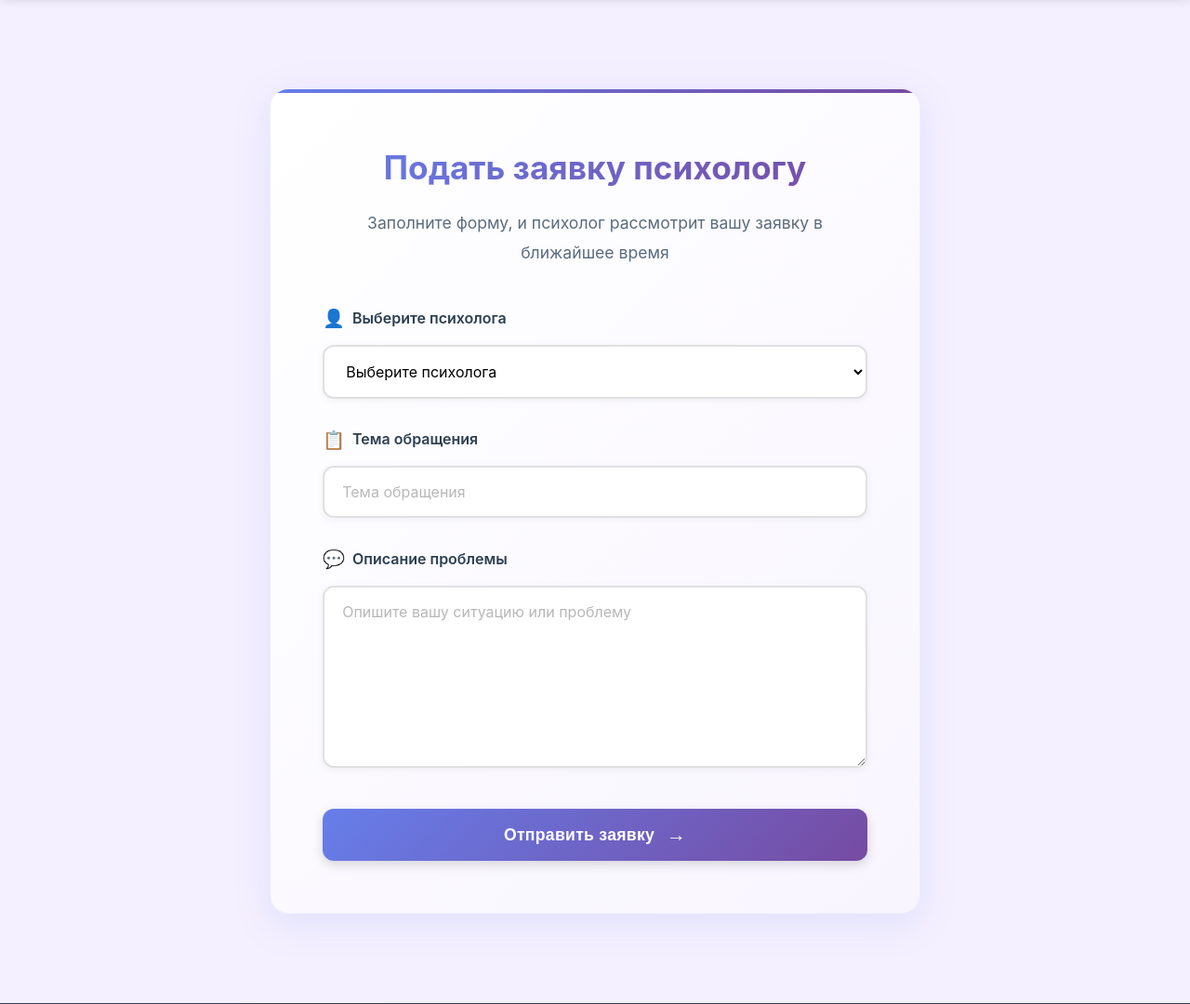
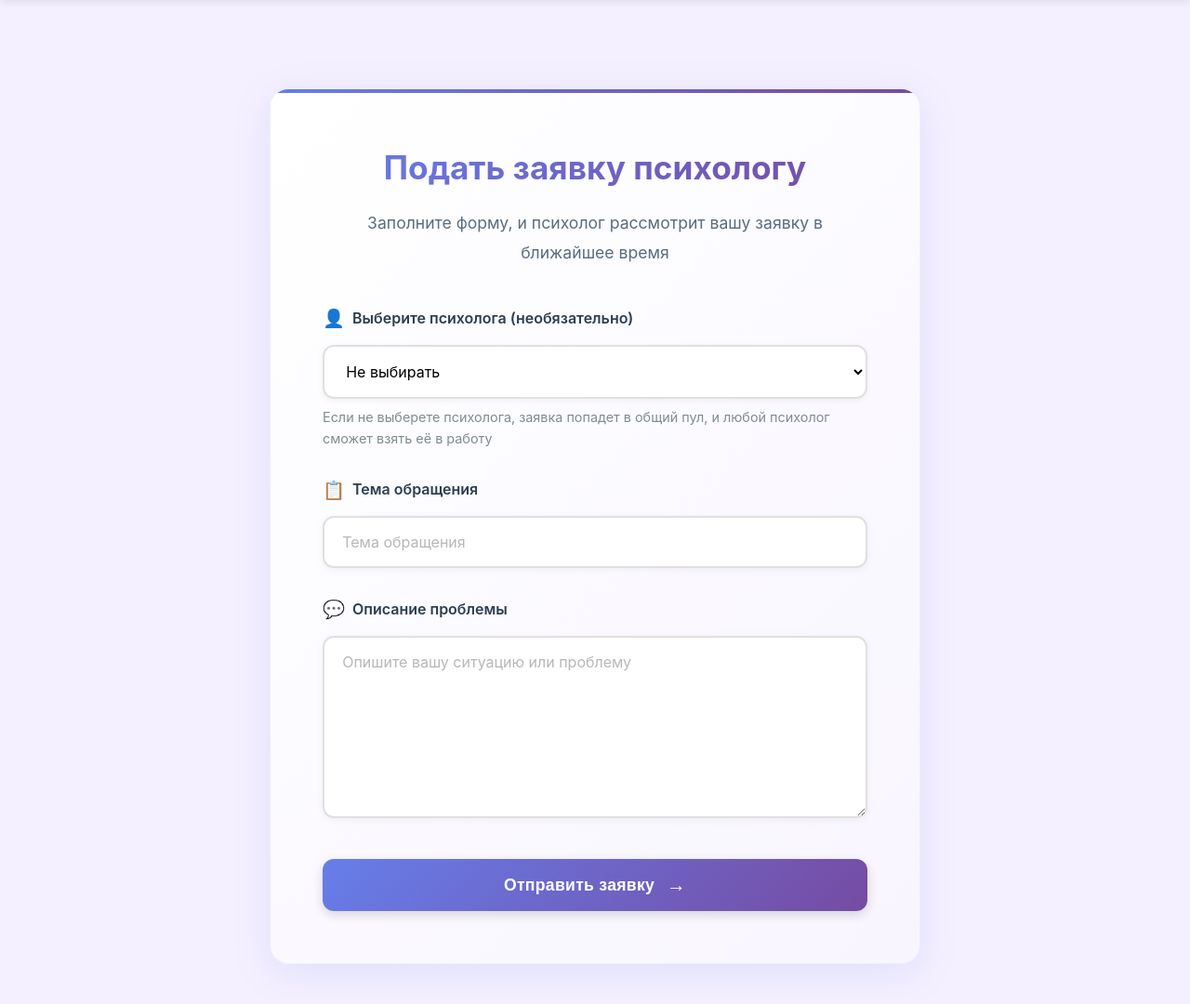
Before and after one commit to psixolog44/psixolog-cabinet, a Django app: page /application/create/ in a window 1280 px wide. Shown: the part 110-1190 px from the top of the page at 93% size. Run offline with Django 5.2, Linux system fonts and the light colour scheme; the visitor is signed in with stand-in values (Sample User, id 1); data comes from the database, SQL or seed files in the repository.

Commit message:
Tweaked psycholog options

```diff
--- a/app/forms.py
+++ b/app/forms.py
@@ -194,7 +194,7 @@ class ApplicationForm(forms.ModelForm):
             ),
         }
         labels = {
-            "psychologist": "Выберите психолога",
+            "psychologist": "Выберите психолога (необязательно)",
             "title": "Тема обращения",
             "description": "Описание проблемы",
         }
@@ -202,4 +202,5 @@ class ApplicationForm(forms.ModelForm):
     def __init__(self, *args, **kwargs):
         super().__init__(*args, **kwargs)
         self.fields["psychologist"].queryset = User.objects.filter(role="psychologist")
-        self.fields["psychologist"].empty_label = "Выберите психолога"
+        self.fields["psychologist"].required = False
+        self.fields["psychologist"].empty_label = "Не выбирать"
--- a/templates/application_create.html
+++ b/templates/application_create.html
@@ -20,6 +20,9 @@
                     {% if form.psychologist.errors %}
                         <div class="form-error">{{ form.psychologist.errors }}</div>
                     {% endif %}
+                    <small style="display: block; margin-top: 0.5rem; color: #7f8c8d; font-size: 0.9rem;">
+                        Если не выберете психолога, заявка попадет в общий пул, и любой психолог сможет взять её в работу
+                    </small>
                 </div>
 
                 <div class="form-group">
```
Also changed, not shown: templates/psychologists_list.html (+9 -1 lines).
